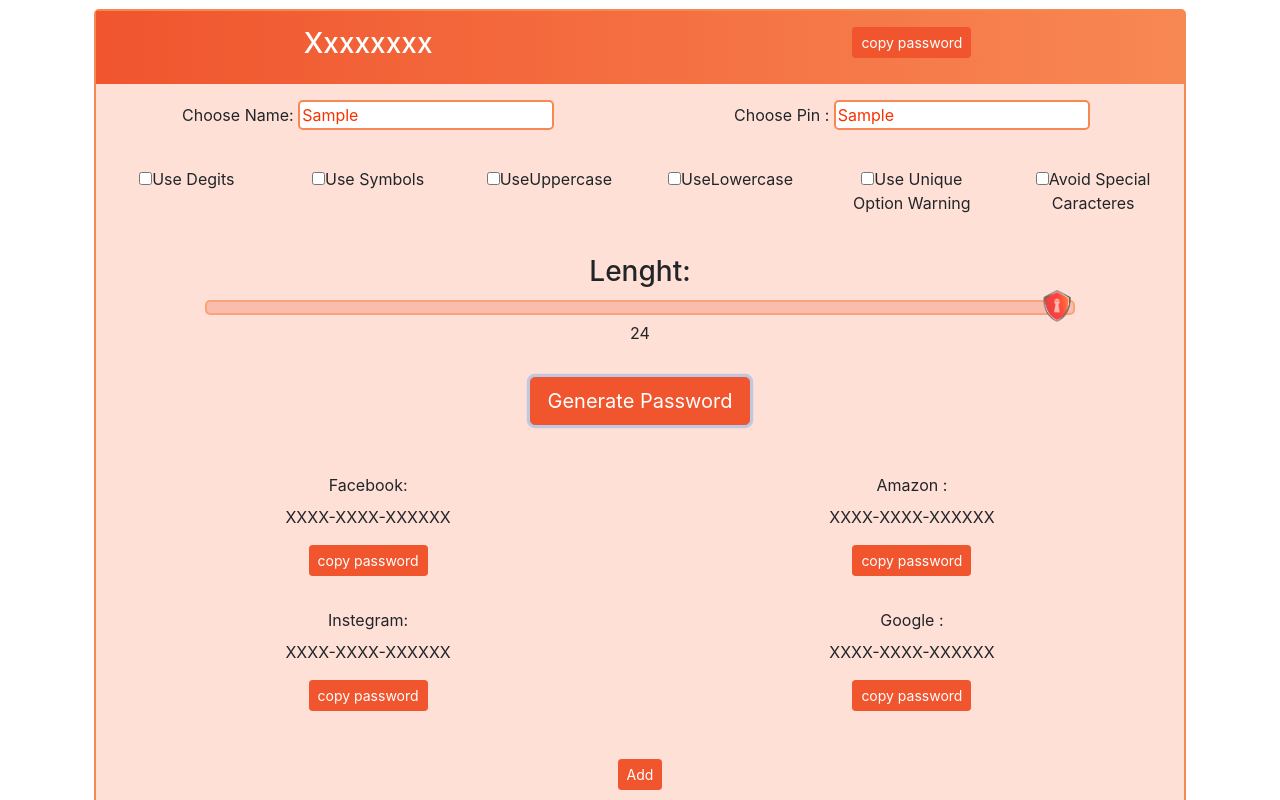
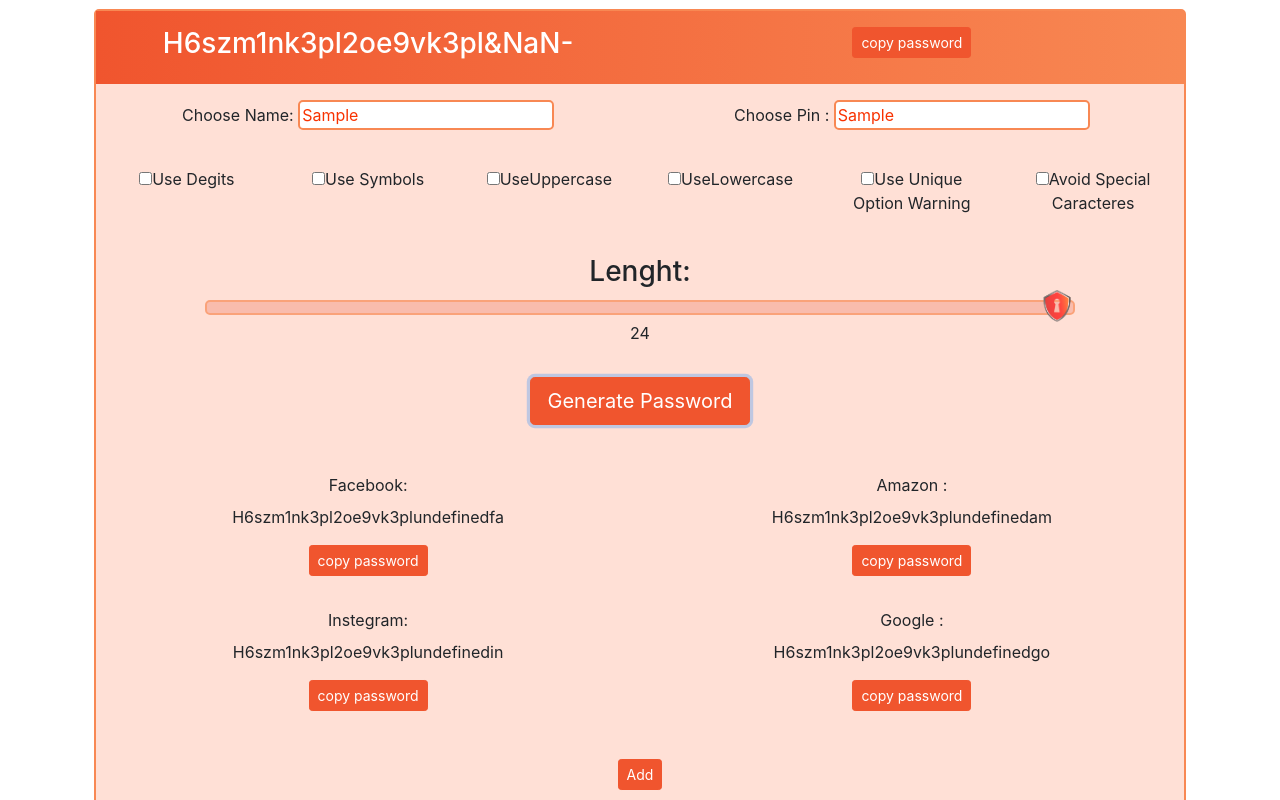
Before and after one commit to ocin13/onlinepasswordgenerator, a website: page index.html in a window 1280 px wide. Both pictures are taken after typing "Sample", "Sample" into the empty fields and a click on the button "Generate Password". Shown: the part 1463-2263 px from the top of the page. Drawn offline with nearby package versions, Linux system fonts and the light colour scheme.

Commit message:
javascript

```diff
--- a/css/style.scss
+++ b/css/style.scss
@@ -194,13 +194,15 @@ body{
     }
     img{
         height: 500px;
-        width: 80%;
-        box-shadow: gray 3px 3px 8px;
+        width: 100%;
         margin-bottom: 30px;
     }
     .description-1{
         position: relative;
         padding: 60px 50px;
+        h3, p{
+            margin-top: 40px;
+        }
         .triangle{
             height: 50px;
             width: 50px;
@@ -210,6 +212,10 @@ body{
             z-index: 3;
             transform: rotate(45deg);
             background-color:$color-body;
+        }
+        img{
+            height: 700px;
+            width: 100%;
         }
         p{
             line-height: 50px;
@@ -258,7 +264,7 @@ body{
         background-repeat: no-repeat;
         background-size: cover;
         background-attachment: fixed;
-        filter: blur(4px);
+        filter: blur(5px);
     }
 
     h1, h4{
--- a/index.html
+++ b/index.html
@@ -94,7 +94,7 @@
           <div class="col-10 mx-auto setup-tab">
             <div class="row py-3 tab-header">
               <div class="col-6">
-                <h3 class="password-0">xxxxxxxx</h3>
+                <h3 id="defaultPssd" class="password-0">xxxxxxxx</h3>
               </div>
               <div class="col-6">
                 <button class="btn btn-sm">copy password</button>
@@ -103,11 +103,11 @@
             <div class="row py-3">
               <div class="col-12 col-sm-6">
                 <label class="form-label" for="name">choose name:</label>
-                <input type="text" class="form-cotrol" id="name" placeholder="Your Name">
+                <input id="name" type="text" class="form-cotrol"  placeholder="Your Name">
               </div>
               <div class="col-12 col-sm-6">
                 <label class="form-label" for="pin">choose pin :</label>
-                <input type="text" class="form-cotrol" id="pin" placeholder="Your Pin">
+                <input id="pin" type="text" class="form-cotrol"  placeholder="Your Pin">
               </div>
             </div>
             <div class="row py-3">
@@ -141,29 +141,29 @@
               </div>
             </div>
             <div class="row py-3 mb-3">
-              <button class="btn  btn-lg mx-auto">Generate Password</button>
+              <button id="generate" class="btn  btn-lg mx-auto">Generate Password</button>
             </div>
-            <div class="row py-3">
+            <div id="accounts" class="row py-3">
               <div class="col-12 col-sm-6">
-                <label class="form-label" for="facebook">facebook:</label>
-                <p class="sub-pass" id="facebook">XXXX-XXXX-XXXXXX</p>
+                <label class="form-label account" for="facebook">facebook:</label>
+                <p class="accountPssd" id="facebook">XXXX-XXXX-XXXXXX</p>
                 <button class="btn btn-sm">copy password</button>
               </div>
               <div class="col-12 col-sm-6">
-                <label class="form-label" for="amazon">amazon :</label>
-              <p class="sub-pass" id="amazon">XXXX-XXXX-XXXXXX</p>
+                <label class="form-label account" for="amazon">amazon :</label>
+              <p class="accountPssd" id="amazon">XXXX-XXXX-XXXXXX</p>
                 <button class="btn btn-sm">copy password</button>
               </div>
             </div>
             <div class="row py-3">
               <div class="col-12 col-sm-6">
-                <label class="form-label" for="instegram">instegram:</label>
-                <p class="sub-pass" id="instegram">XXXX-XXXX-XXXXXX</p>
+                <label class="form-label account" for="instegram">instegram:</label>
+                <p class="accountPssd" id="instegram">XXXX-XXXX-XXXXXX</p>
                 <button class="btn btn-sm">copy password</button>
               </div>
               <div class="col-12 col-sm-6">
-                <label class="form-label" for="google">google :</label>
-                <p class="sub-pass" id="google">XXXX-XXXX-XXXXXX</p>
+                <label class="form-label account" for="google">google :</label>
+                <p class="accountPssd" id="google">XXXX-XXXX-XXXXXX</p>
                 <button class="btn btn-sm">copy password</button>
               </div>
             </div>
--- a/scripts/scripts.js
+++ b/scripts/scripts.js
@@ -1,8 +1,80 @@
 //slider button
-var slider = document.getElementById("myRange");
-var value = document.getElementById("selectValue");
-value.innerHTML = slider.value;
+let slider = document.getElementById("myRange");
+let valueSlc = document.getElementById("selectValue");
+valueSlc.innerHTML = slider.value;
 // Update the current slider value (each time you drag the slider handle)
 slider.oninput = function() {
-  value.innerHTML = this.value;
+  valueSlc.innerHTML = this.value;
 }
+//get the name && pin value
+let name = document.getElementById("name");
+let pin = document.getElementById("pin");
+let generateBtn = document.getElementById("generate");
+let defautPssd = document.getElementById("defaultPssd");
+
+//encrypt the letters
+function encryptWord(word){
+  let n = word.length;
+  let suffix = word.slice(n/2);
+  let newWord = word + suffix;
+  let changedWord =   newWord.replace(/a/gi,"z");
+  let changedWord01 = changedWord.replace(/b/gi,"y");
+  let changedWord02 = changedWord01.replace(/c/gi,"x");
+  let changedWord03 = changedWord02.replace(/d/gi,"w");
+  let changedWord04 = changedWord03.replace(/e/gi,"v");
+  let changedWord05 = changedWord04.replace(/f/gi,"u");
+  let changedWord06 = changedWord05.replace(/g/gi,"t");
+  let changedWord07 = changedWord06.replace(/h/gi,"s");
+  let changedWord08 = changedWord07.replace(/i/gi,"r");
+  let changedWord09 = changedWord08.replace(/j/gi,"q");
+  let changedWord10 = changedWord09.replace(/k/gi,"p");
+  let changedWord11 = changedWord10.replace(/l/gi,"o");
+  let changedWord12 = changedWord11.replace(/m/gi,"n");
+  let changedWord13 = changedWord12.replace(/n/gi,"m1n");
+  let changedWord14 = changedWord13.replace(/o/gi,"l2o");
+  let changedWord15 = changedWord14.replace(/p/gi,"k3p");
+  let changedWord16 = changedWord15.replace(/q/gi,"j4q");
+  let changedWord17 = changedWord16.replace(/r/gi,"i5r");
+  let changedWord18 = changedWord17.replace(/s/gi,"h6s");
+  let changedWord19 = changedWord18.replace(/t/gi,"g7t");
+  let changedWord20 = changedWord19.replace(/u/gi,"f8u");
+  let changedWord21 = changedWord20.replace(/v/gi,"e9v");
+  let changedWord22 = changedWord21.replace(/w/gi,"d10w");
+  let changedWord23 = changedWord22.replace(/x/gi,"c11c");
+  let changedWord24 = changedWord23.replace(/z/gi,"a12z");
+  return changedWord23;
+
+  }
+  function encryptPin(pin){
+    let newPin = Math.floor(pin/100);
+    return newPin;
+  }
+
+
+//generate random symbol
+function getSymbol(){
+  let symbols = ["/", "#", "@","*","-","%","!","&","$","+"];
+  let i = Math.floor(Math.random()*10);
+  return symbols[i];
+}
+//accounts symbol
+function symbolAcc(pin){
+  let symbols = ["/", "#", "@","*","-","%","!","&","$","+"];
+  let n = Math.floor(pin/1000);
+  return symbols[n];
+
+}
+//function for basic pssd
+generateBtn.addEventListener("click",function(){
+  let symbolFirst = getSymbol();
+  let symbolSecond = getSymbol();
+  let nameStr = encryptWord(name.value);
+  let finalName = nameStr.slice(0,slider.value-4);
+  let pinStr = encryptPin(pin.value);
+  defautPssd.innerHTML = finalName + symbolFirst + pinStr  + symbolSecond ;
+  let accounts = document.querySelectorAll(".accountPssd");
+  let accountsName = document.querySelectorAll(".account");
+  for (var i = 0; i < accounts.length; i++) {
+    accounts[i].innerHTML = finalName + symbolAcc(pin.value) + accountsName[i].innerHTML.slice(0,2);
+}
+});
```
Also changed, not shown: css/style.css, img/he-1.PNG, img/he-2.PNG, img/he-3.PNG.
